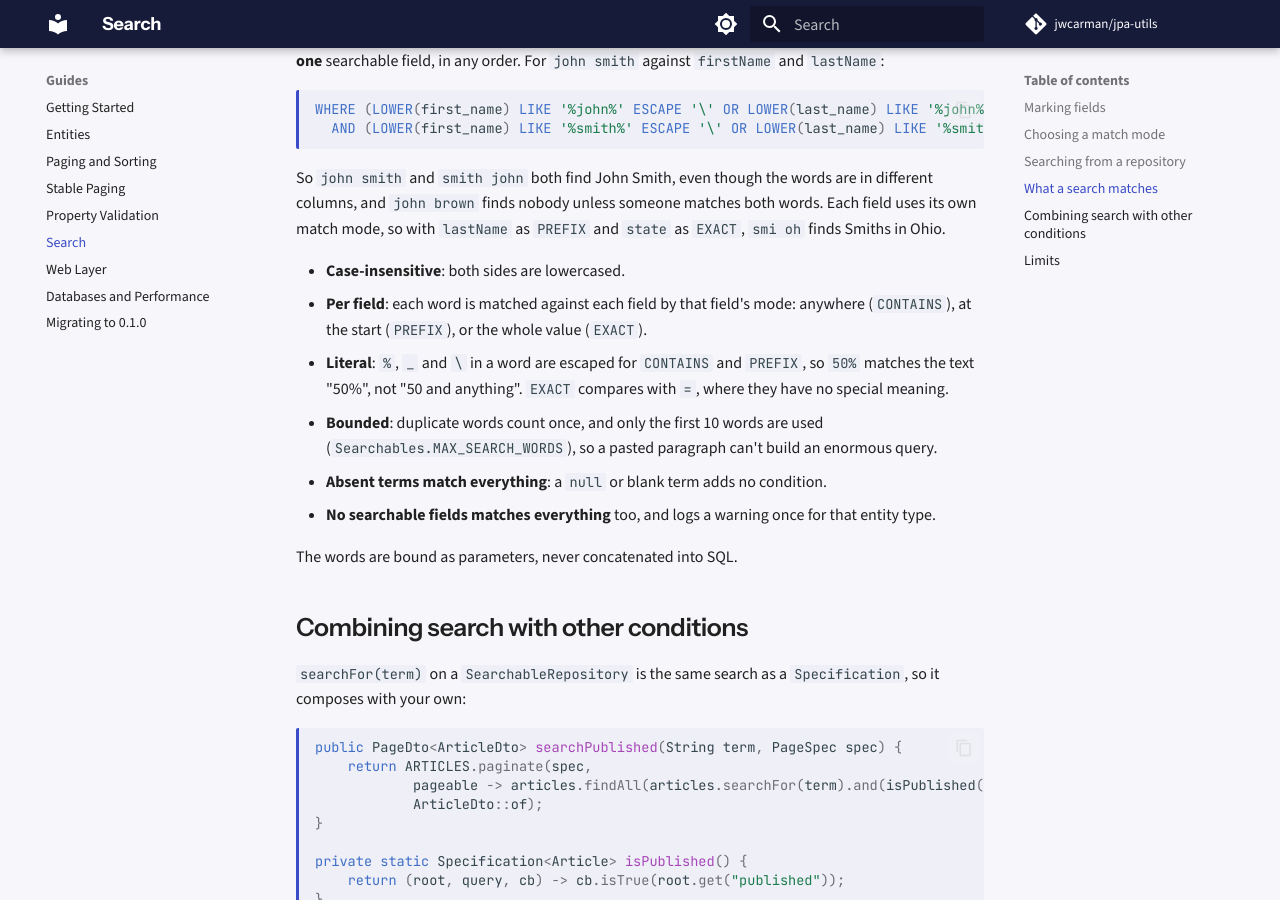
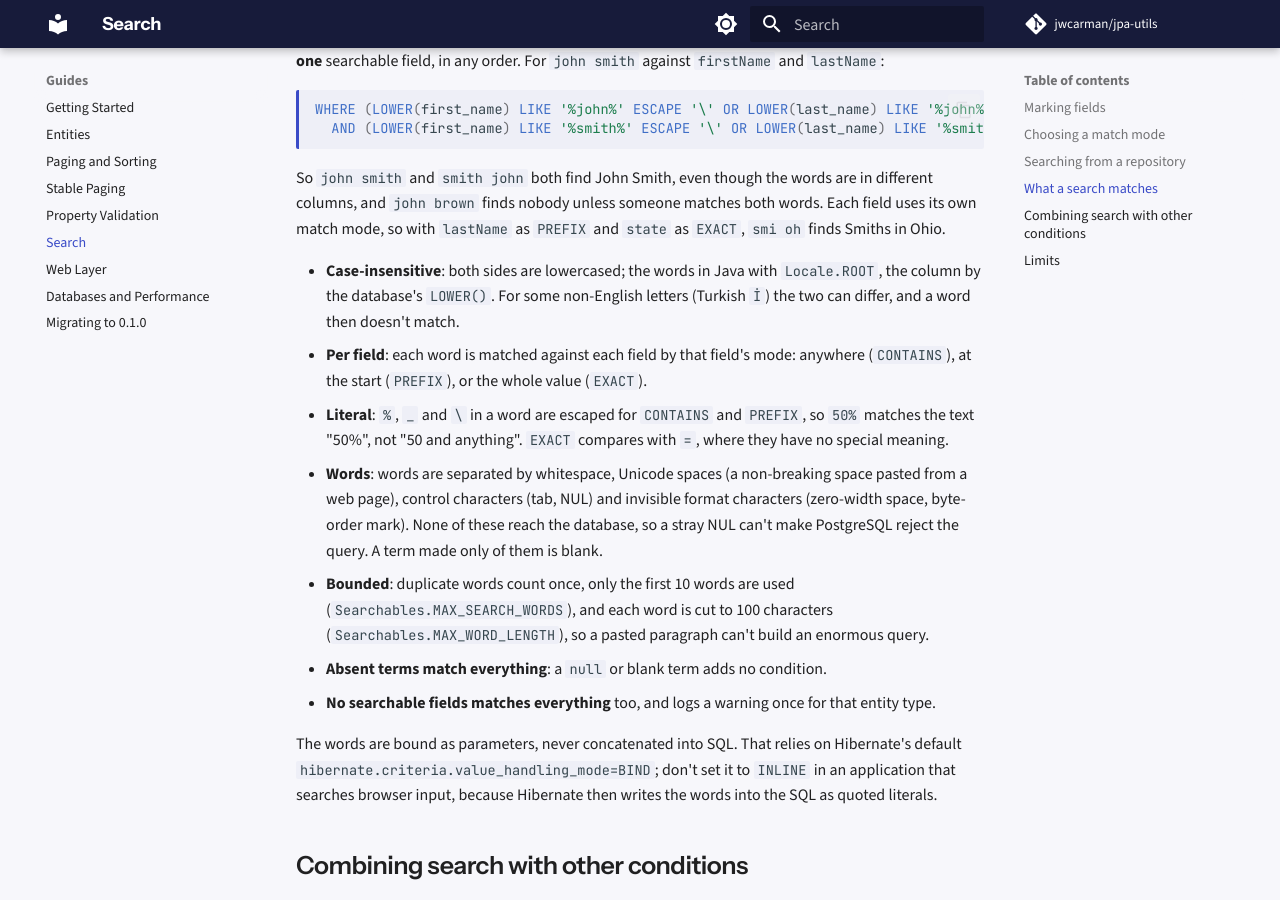
Before and after one commit to jwcarman/jpa-utils, an MkDocs documentation site: the page built from docs/guides/search.md, in a window 1280 px wide and 900 px high, scrolled down 1811 px. Built offline with MkDocs 1.6.1 and Material for MkDocs 9.7.7, drawn with Linux system fonts in a browser that asks for light colours; comment, search, counter and statistics services are not loaded; some of the changed text lies outside the part shown.

Commit message:
docs: search input handling, INLINE caveat, Hibernate 7 value handling
Co-Authored-By: Claude Opus 5.5 <noreply@anthropic.com>

````diff
--- a/docs/guides/search.md
+++ b/docs/guides/search.md
@@ -85,17 +85,25 @@ So `john smith` and `smith john` both find John Smith, even though the words are
 `john brown` finds nobody unless someone matches both words. Each field uses its own match mode, so with `lastName`
 as `PREFIX` and `state` as `EXACT`, `smi oh` finds Smiths in Ohio.
 
-- **Case-insensitive**: both sides are lowercased.
+- **Case-insensitive**: both sides are lowercased; the words in Java with `Locale.ROOT`, the column by the
+  database's `LOWER()`. For some non-English letters (Turkish `İ`) the two can differ, and a word then doesn't
+  match.
 - **Per field**: each word is matched against each field by that field's mode: anywhere (`CONTAINS`), at the
   start (`PREFIX`), or the whole value (`EXACT`).
 - **Literal**: `%`, `_` and `\` in a word are escaped for `CONTAINS` and `PREFIX`, so `50%` matches the text "50%",
   not "50 and anything". `EXACT` compares with `=`, where they have no special meaning.
-- **Bounded**: duplicate words count once, and only the first 10 words are used (`Searchables.MAX_SEARCH_WORDS`),
-  so a pasted paragraph can't build an enormous query.
+- **Words**: words are separated by whitespace, Unicode spaces (a non-breaking space pasted from a web page),
+  control characters (tab, NUL) and invisible format characters (zero-width space, byte-order mark). None of these
+  reach the database, so a stray NUL can't make PostgreSQL reject the query. A term made only of them is blank.
+- **Bounded**: duplicate words count once, only the first 10 words are used (`Searchables.MAX_SEARCH_WORDS`), and
+  each word is cut to 100 characters (`Searchables.MAX_WORD_LENGTH`), so a pasted paragraph can't build an enormous
+  query.
 - **Absent terms match everything**: a `null` or blank term adds no condition.
 - **No searchable fields matches everything** too, and logs a warning once for that entity type.
 
-The words are bound as parameters, never concatenated into SQL.
+The words are bound as parameters, never concatenated into SQL. That relies on Hibernate's default
+`hibernate.criteria.value_handling_mode=BIND`; don't set it to `INLINE` in an application that searches browser
+input, because Hibernate then writes the words into the SQL as quoted literals.
 
 ## Combining search with other conditions
 
@@ -150,7 +158,8 @@ branch. A single `CONTAINS` field makes the whole search scan the table.
 For large tables with free-text needs, consider a database full-text index (PostgreSQL `tsvector`, MySQL
 `FULLTEXT`) behind a custom query.
 
-Bound the length of search terms at the controller, since a very long pattern is wasted work for the database:
+The library caps a search at 10 words of 100 characters, but still bound the length of the term at the
+controller, so an oversized request is rejected before any work is done:
 
 ```java
 @GetMapping
@@ -162,3 +171,7 @@ public PageDto<ArticleDto> search(
 ```
 
 Around 100 to 200 characters covers ordinary searches; never leave it unbounded.
+
+The rest of the cost is the application's to manage: every search over a `CONTAINS` field scans the table (plus a
+count query for each page), a one-letter term matches most rows, and a blank term matches all of them. Always page
+search results, and consider a minimum term length or rate limiting for public endpoints.
````
Also changed, not shown: CHANGELOG.md (+8 -0 lines), docs/guides/databases.md (+6 -8 lines).
